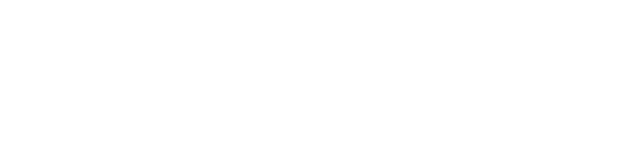
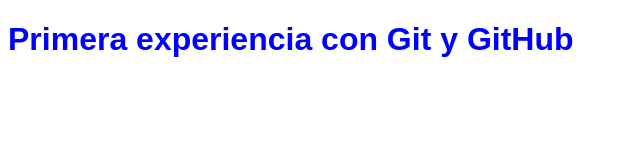
Before and after one commit to MateoAlejandroRodriguez19/Repositoriogit, a plain HTML site: page index.html in a window 1280 px wide. Shown: the whole page, without its empty margins (0-640 px from the left). Drawn offline with Linux system fonts and the light colour scheme.

Commit message:
Segundo cambio

```diff
--- a/index.html
+++ b/index.html
@@ -5,8 +5,9 @@
     <meta http-equiv="X-UA-Compatible" content="IE=edge">
     <meta name="viewport" content="width=device-width, initial-scale=1.0">
     <title>Pruebas de Git</title>
+    <link rel="stylesheet" href="styles.css" type="text/css">
 </head>
 <body>
-
+    <h1>Primera experiencia con Git y GitHub</h1>
 </body>
 </html>
--- /dev/null
+++ b/styles.css
@@ -0,0 +1,4 @@
+html {
+    color: blue;
+    font-family: Arial, Helvetica, sans-serif;
+}
```
